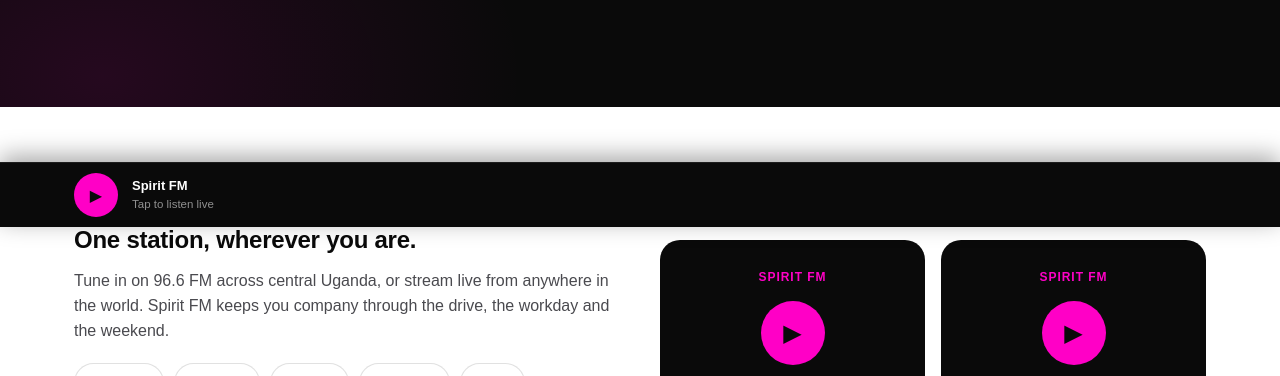
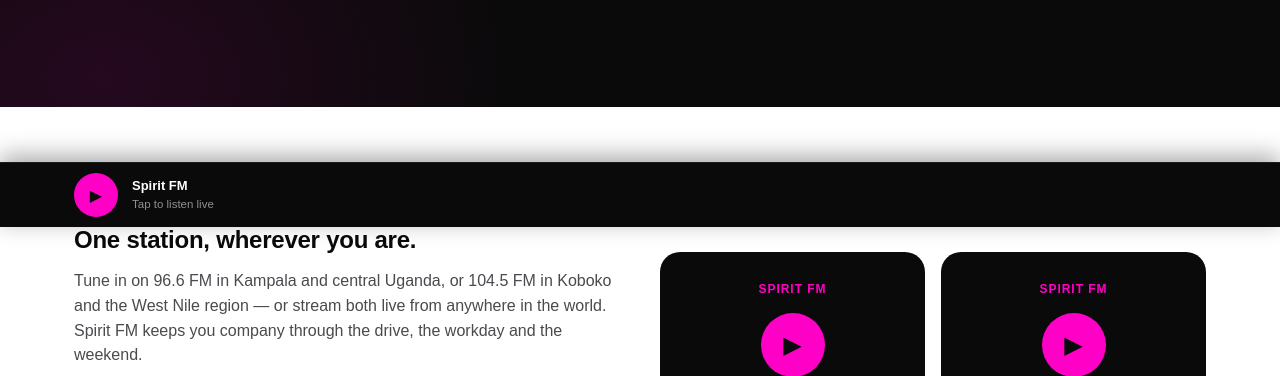
Before and after one commit to kojooppongadjei-source/spiritfm-website, a website: page index.html in a window 1280 px wide. Shown: the part 573-949 px from the top of the page. Drawn offline with Linux system fonts and the light colour scheme; a web font is replaced by a local one.

Commit message:
Reword listen-anywhere copy to cover both Kampala and Koboko frequencies

```diff
--- a/index.html
+++ b/index.html
@@ -73,7 +73,7 @@
     <div>
       <div class="eyebrow">Listen Anywhere</div>
       <h2 style="margin-top:12px;">One station, wherever you are.</h2>
-      <p style="margin-top:16px;color:#4a4a4f;font-size:16px;">Tune in on 96.6 FM across central Uganda, or stream live from anywhere in the world. Spirit FM keeps you company through the drive, the workday and the weekend.</p>
+      <p style="margin-top:16px;color:#4a4a4f;font-size:16px;">Tune in on 96.6 FM in Kampala and central Uganda, or 104.5 FM in Koboko and the West Nile region — or stream both live from anywhere in the world. Spirit FM keeps you company through the drive, the workday and the weekend.</p>
       <div class="districts">
         <span>Kampala</span><span>Mukono</span><span>Kamuli</span><span>Kayunga</span>
         <span>Jinja</span><span>Kalangala</span><span>Wakiso</span><span>Luwero</span>
```
